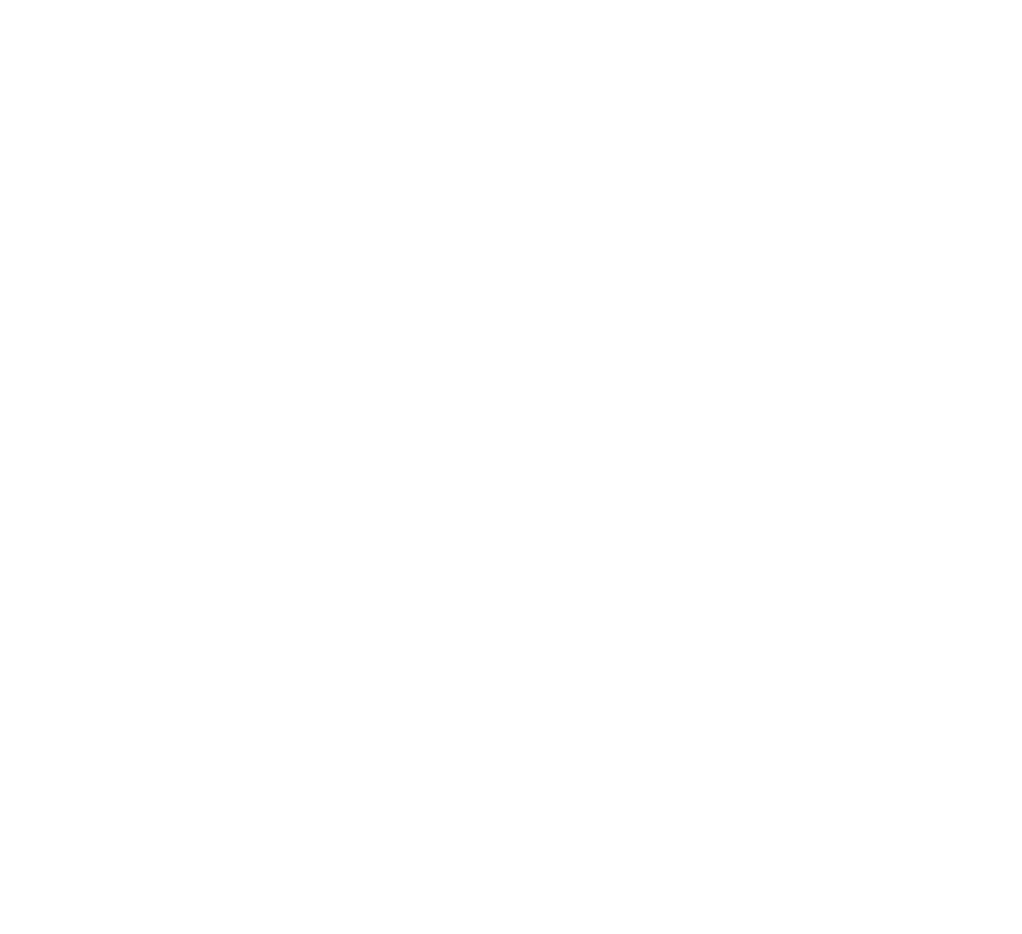
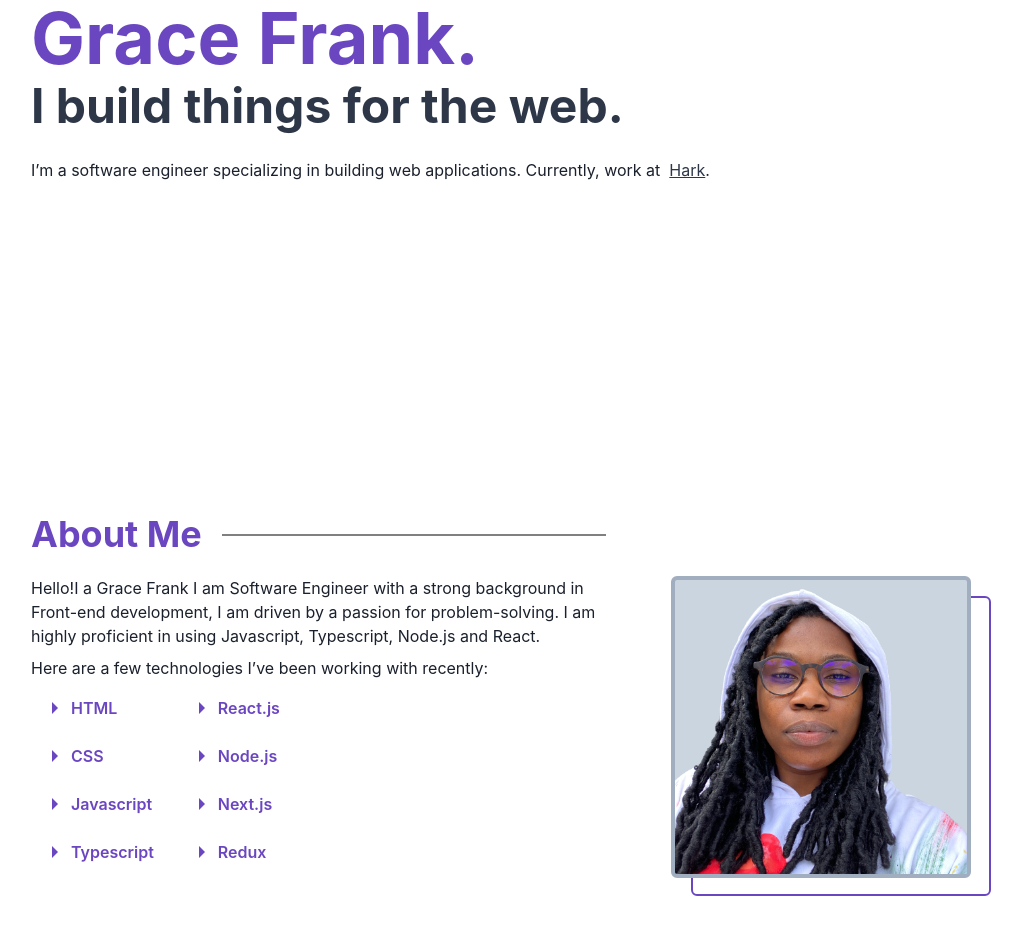
Before and after one commit to GraceFrank/portfolio, a React (Create React App) app: page / in a window 1280 px wide. Shown: the part 360-1294 px from the top of the page, without its empty margins (129-1151 px from the left). Before the commit the page ends 800 px from the top, so only its background shows below. Built offline with nearby package versions, Linux system fonts and the light colour scheme.

Commit message:
added about section

```diff
--- a/src/App.tsx
+++ b/src/App.tsx
@@ -8,15 +8,22 @@ import {
   Code,
   Grid,
   theme,
+  Container,
 } from "@chakra-ui/react";
 import { ColorModeSwitcher } from "./ColorModeSwitcher";
 import { Logo } from "./Logo";
 import { NavBar } from "./Components/Nav/Navbar";
+import { HeroSection } from "./Components/Hero/Hero";
+import { AboutSection } from "./Components/About/About";
 
 export const App = () => (
   <ChakraProvider theme={theme}>
     <Box>
       <NavBar />
+      <Box px={[8, 40]}>
+        <HeroSection />
+        <AboutSection />
+      </Box>
     </Box>
   </ChakraProvider>
 );
--- /dev/null
+++ b/src/Components/About/About.tsx
@@ -0,0 +1,95 @@
+import {
+  Box,
+  Button,
+  Divider,
+  HStack,
+  Heading,
+  Image,
+  Link,
+  Stack,
+  Text,
+  useColorModeValue,
+} from "@chakra-ui/react";
+import { GoTriangleRight } from "react-icons/go";
+import profilePhoto from "../../assets/profile.png";
+
+const skills = ["HTML", "CSS", "Javascript", "Typescript"];
+const skills2 = ["React.js", "Node.js", "Next.js", "Redux"];
+
+export const AboutSection = () => {
+  const purple = useColorModeValue("purple.600", "purple.200");
+
+  return (
+    <Stack id="about" gap={5} py={20}>
+      <HStack gap={5}>
+        <Heading as="h2" color={purple}>
+          About Me
+        </Heading>{" "}
+        <Box border="1px solid gray" width={"40%"} />
+      </HStack>
+      <Stack direction={["column", "row"]} gap={16}>
+        <Stack>
+          <Text>
+            Hello!I a Grace Frank I am Software Engineer with a strong
+            background in Front-end development, I am driven by a passion for
+            problem-solving. I am highly proficient in using Javascript,
+            Typescript, Node.js and React.
+          </Text>
+
+          <Text>
+            Here are a few technologies I’ve been working with recently:
+          </Text>
+          <HStack>
+            <Stack>
+              {skills.map((skill) => (
+                <Button
+                  justifyContent={"start"}
+                  leftIcon={<GoTriangleRight />}
+                  key={skill}
+                  colorScheme="purple"
+                  variant={"ghost"}
+                >
+                  {skill}
+                </Button>
+              ))}
+            </Stack>
+            <Stack>
+              {skills2.map((skill) => (
+                <Button
+                  justifyContent={"start"}
+                  leftIcon={<GoTriangleRight />}
+                  key={skill}
+                  colorScheme="purple"
+                  variant={"ghost"}
+                >
+                  {skill}
+                </Button>
+              ))}
+            </Stack>
+          </HStack>
+        </Stack>
+
+        <Box position={"relative"}>
+          <Image
+            background={"gray.300"}
+            src={profilePhoto}
+            borderRadius={"md"}
+            width={300}
+            border="4px solid"
+            borderColor={"gray.400"}
+            position={"absolute"}
+          />
+          <Box
+            width={300}
+            height={300}
+            mt={5}
+            ml={5}
+            borderRadius={"md"}
+            border={"2px solid"}
+            borderColor={purple}
+          ></Box>
+        </Box>
+      </Stack>
+    </Stack>
+  );
+};
--- /dev/null
+++ b/src/Components/Hero/Hero.tsx
@@ -0,0 +1,46 @@
+import {
+  Stack,
+  Flex,
+  Text,
+  Link,
+  useColorModeValue,
+  Heading,
+  VStack,
+  Box,
+} from "@chakra-ui/react";
+import { NavItem } from "../../@types/NavItem";
+
+export const HeroSection = () => {
+  const purple = useColorModeValue("gray.700", "purple.200");
+  return (
+    <VStack height="90vh" justify={"center"} alignItems={"start"}>
+      <Stack>
+        <Text
+          fontSize={"xl"}
+          color={useColorModeValue("gray.700", "purple.200")}
+        >
+          &#x1F44B; Hi, my name is
+        </Text>
+        <Heading size={"4xl"} color={useColorModeValue("purple.600", "white")}>
+          Grace Frank.
+        </Heading>
+        <Heading size={"2xl"} color={useColorModeValue("gray.700", "gray.500")}>
+          I build things for the web.
+        </Heading>
+        <Text width={"full"} pt="5">
+          I’m a software engineer specializing in building web applications.
+          Currently, work at &nbsp;
+          <Link
+            textDecor={"underline"}
+            href="https://sendhark.com"
+            target="_blank"
+            color={useColorModeValue("gray.700", "purple.200")}
+          >
+            Hark
+          </Link>
+          .
+        </Text>
+      </Stack>
+    </VStack>
+  );
+};
```
Also changed, not shown: src/Components/Social.tsx/Social.tsx (added, +51 -0 lines), src/assets/profile.png (added).
